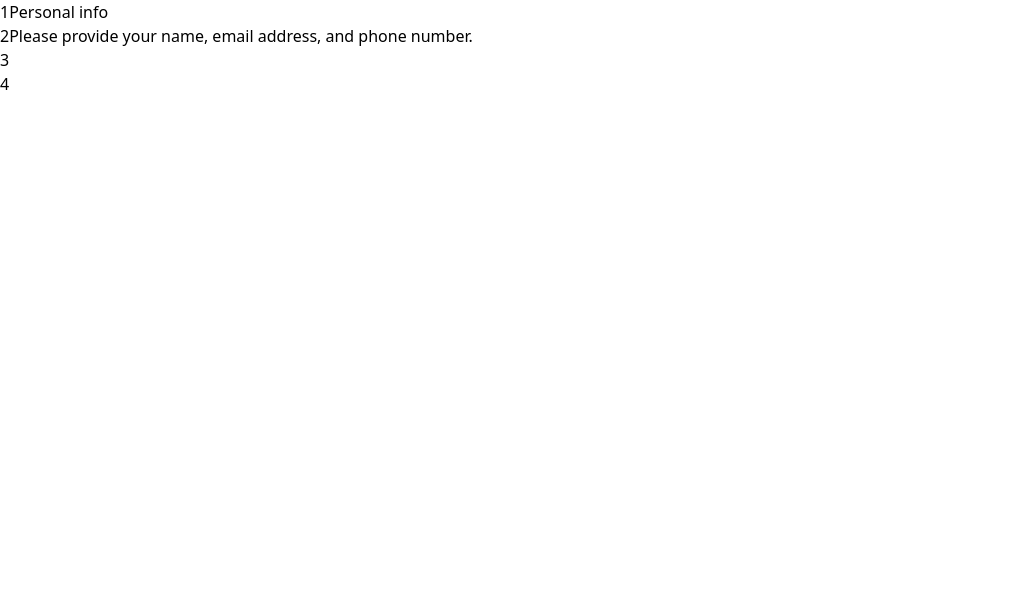
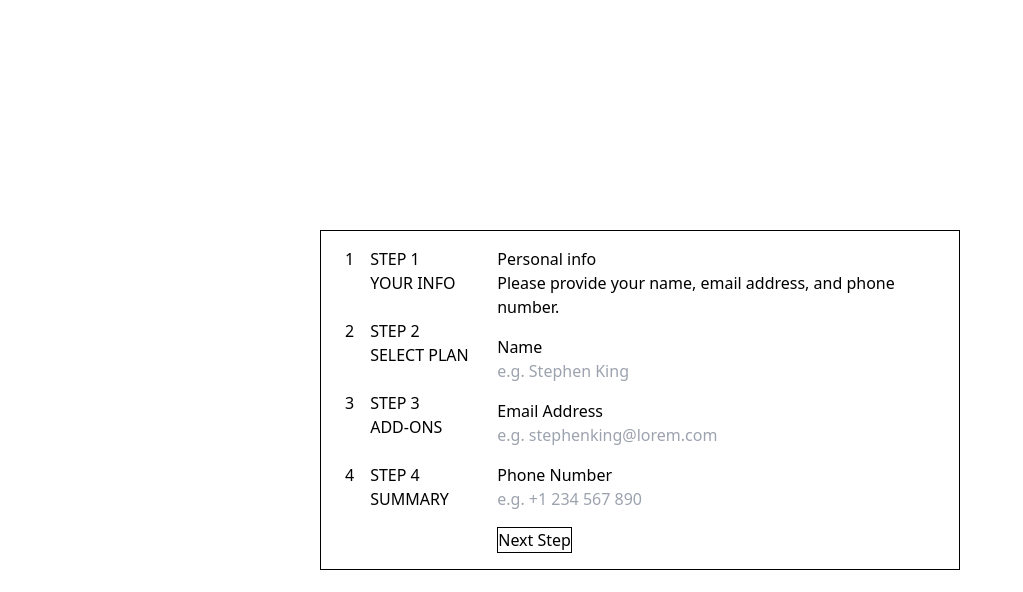
Before and after one commit to sam-yng/multistep-form-v2, a React (Vite) app: page / in a window 1280 px wide. Shown: the top 592 px of the page, without its empty margins (0-1023 px from the left). Built offline with nearby package versions, Linux system fonts and the light colour scheme.

Commit message:
first form step

```diff
--- a/src/App.tsx
+++ b/src/App.tsx
@@ -4,7 +4,7 @@ import { Container } from "./components/Container";
 
 export const App: React.FC = () => {
   return (
-    <main className={classNames("")}>
+    <main className={classNames("h-screen", "items-center", "flex")}>
       <Container />
     </main>
   );
--- a/src/components/Container.tsx
+++ b/src/components/Container.tsx
@@ -5,7 +5,18 @@ import { InfoForm } from "./forms/InfoForm";
 
 export const Container: React.FC = () => {
   return (
-    <main className={classNames("flex", "flex-row")}>
+    <main
+      className={classNames(
+        "flex",
+        "flex-row",
+        "border",
+        "border-black",
+        "w-1/2",
+        "mx-auto",
+        "px-6",
+        "py-4",
+      )}
+    >
       <ProgressBar />
       <article className={classNames("flex", "flex-col")}>
         {/* {FormStep === 1
--- a/src/components/ProgressBar.tsx
+++ b/src/components/ProgressBar.tsx
@@ -3,12 +3,36 @@ import React from "react";
 
 export const ProgressBar: React.FC = () => {
   return (
-    <nav className={classNames("flex", "flex-col")}>
-      <ul>
-        <li>1</li>
-        <li>2</li>
-        <li>3</li>
-        <li>4</li>
+    <nav className={classNames("flex", "flex-col", "w-36")}>
+      <ul className={classNames("space-y-6")}>
+        <li className={classNames("flex", "flex-row")}>
+          1
+          <span className={classNames("flex", "flex-col", "ml-4")}>
+            <h1>STEP 1</h1>
+            <h1>YOUR INFO</h1>
+          </span>
+        </li>
+        <li className={classNames("flex", "flex-row")}>
+          2
+          <span className={classNames("flex", "flex-col", "ml-4")}>
+            <h1>STEP 2</h1>
+            <h1>SELECT PLAN</h1>
+          </span>
+        </li>
+        <li className={classNames("flex", "flex-row")}>
+          3
+          <span className={classNames("flex", "flex-col", "ml-4")}>
+            <h1>STEP 3</h1>
+            <h1>ADD-ONS</h1>
+          </span>
+        </li>
+        <li className={classNames("flex", "flex-row")}>
+          4
+          <span className={classNames("flex", "flex-col", "ml-4")}>
+            <h1>STEP 4</h1>
+            <h1>SUMMARY</h1>
+          </span>
+        </li>
       </ul>
     </nav>
   );
--- a/src/components/forms/InfoForm.tsx
+++ b/src/components/forms/InfoForm.tsx
@@ -1,14 +1,89 @@
 import React from "react";
-import { Formik } from "formik";
+import { useFormik } from "formik";
 import { FormHeader } from "../FormHeader";
+import classNames from "classnames";
+import { useForm } from "../../utils/FormContext";
 
 export const InfoForm: React.FC = () => {
+  const { formStep, setFormStep } = useForm();
+
+  const formik = useFormik({
+    initialValues: {
+      name: "",
+      email: "",
+      phone: "",
+    },
+    validate() {
+      const errors = {};
+      if (!formik.values.name) errors.name = "This field is required";
+      if (!formik.values.email) errors.email = "This field is required";
+      if (!formik.values.phone) errors.phone = "This field is required";
+      return errors;
+    },
+    onSubmit: (values) => {
+      console.log(values);
+      setFormStep(formStep + 1);
+    },
+  });
   return (
-    <main>
+    <main className={classNames("flex", "flex-col", "ml-4")}>
       <FormHeader
         title="Personal info"
         instructions="Please provide your name, email address, and phone number."
       />
+      <form
+        onSubmit={formik.handleSubmit}
+        className={classNames("mt-4", "space-y-4")}
+      >
+        <div className={classNames("flex", "flex-col")}>
+          <div className={classNames("flex", "flex-row")}>
+            <label htmlFor="name">Name</label>
+            {formik.errors.name && formik.touched.name ? (
+              <h1 className="ml-auto">{formik.errors.name}</h1>
+            ) : null}
+          </div>
+          <input
+            onChange={formik.handleChange}
+            value={formik.values.name}
+            id="name"
+            name="name"
+            placeholder="e.g. Stephen King"
+          />
+        </div>
+        <div className={classNames("flex", "flex-col")}>
+          <div className={classNames("flex", "flex-row")}>
+            <label htmlFor="email">Email Address</label>
+            {formik.errors.email && formik.touched.email ? (
+              <h1 className="ml-auto">{formik.errors.email}</h1>
+            ) : null}
+          </div>
+          <input
+            onChange={formik.handleChange}
+            value={formik.values.email}
+            id="email"
+            name="email"
+            placeholder="e.g. stephenking@lorem.com"
+          />
+        </div>
+        <div className={classNames("flex", "flex-col")}>
+          <div className={classNames("flex", "flex-row")}>
+            <label htmlFor="email">Phone Number</label>
+            {formik.errors.phone && formik.touched.phone ? (
+              <h1 className="ml-auto">{formik.errors.phone}</h1>
+            ) : null}
+          </div>
+          <input
+            onChange={formik.handleChange}
+            value={formik.values.phone}
+            id="phone"
+            name="phone"
+            placeholder="e.g. +1 234 567 890"
+          />
+        </div>
+        <button type="submit" className={classNames("border", "border-black")}>
+          Next Step
+        </button>
+      </form>
     </main>
   );
 };
--- a/src/main.tsx
+++ b/src/main.tsx
@@ -2,9 +2,12 @@ import React from "react";
 import ReactDOM from "react-dom/client";
 import { App } from "./App.tsx";
 import "./index.css";
+import { FormProvider } from "./utils/FormContext.tsx";
 
 ReactDOM.createRoot(document.getElementById("root")!).render(
   <React.StrictMode>
-    <App />
+    <FormProvider>
+      <App />
+    </FormProvider>
   </React.StrictMode>,
 );
--- /dev/null
+++ b/src/utils/FormContext.tsx
@@ -0,0 +1,32 @@
+import React, { createContext, useContext, useMemo, useState } from "react";
+
+export type FormContextType = {
+  formStep: number;
+  setFormStep: (formStep: number) => void;
+};
+
+const FormContext = createContext<FormContextType | undefined>(undefined);
+
+export const FormProvider: React.FC<{ children: React.ReactNode }> = ({
+  children,
+}) => {
+  const [formStep, setFormStep] = useState<number>(1);
+
+  const value = useMemo(
+    () => ({
+      formStep,
+      setFormStep,
+    }),
+    [formStep, setFormStep],
+  );
+
+  return <FormContext.Provider value={value}>{children}</FormContext.Provider>;
+};
+
+export const useForm = (): FormContextType => {
+  const value = useContext(FormContext);
+  if (!value) {
+    throw new Error("useForm can only be called from within a FormProvider");
+  }
+  return value;
+};
```
